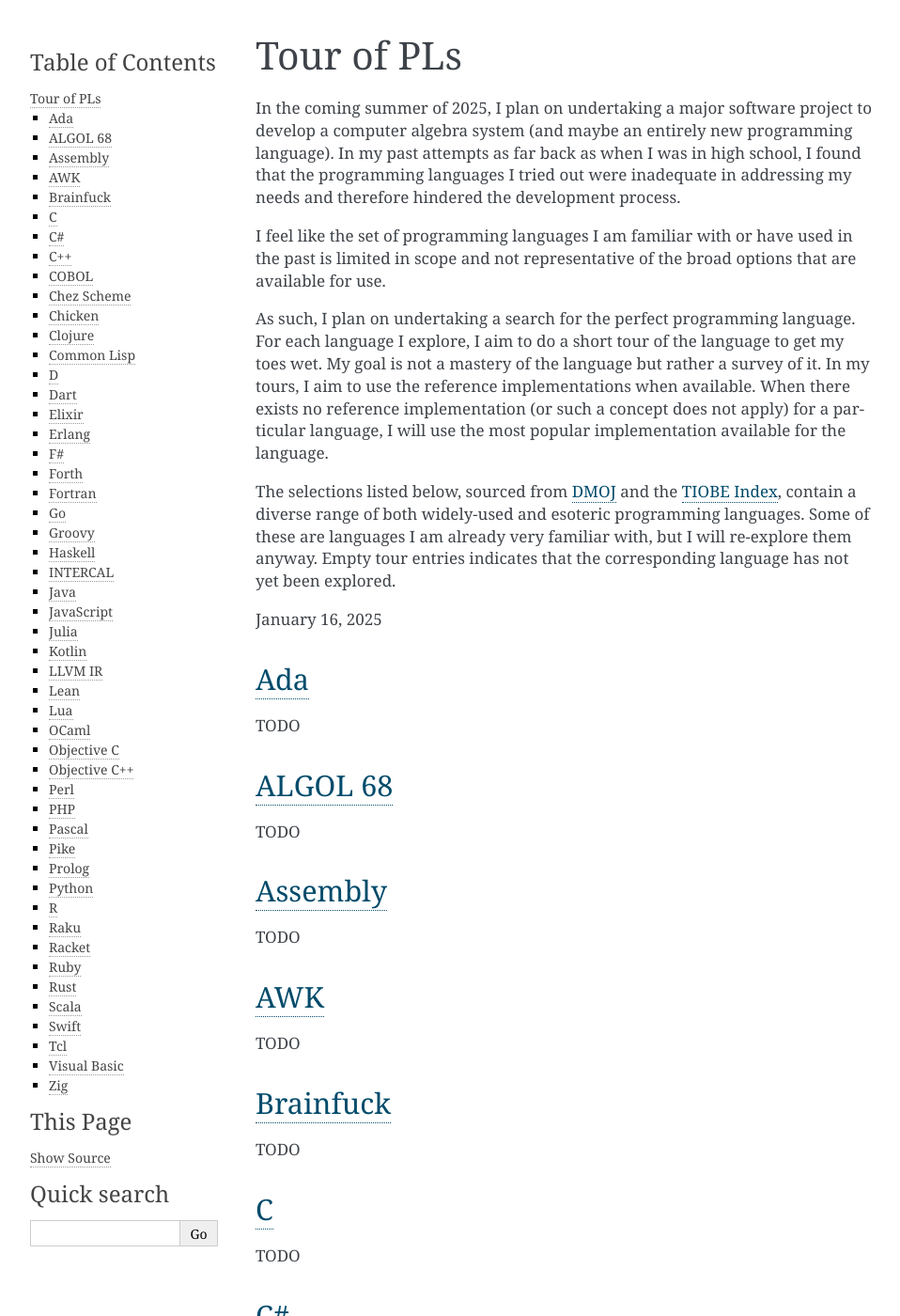
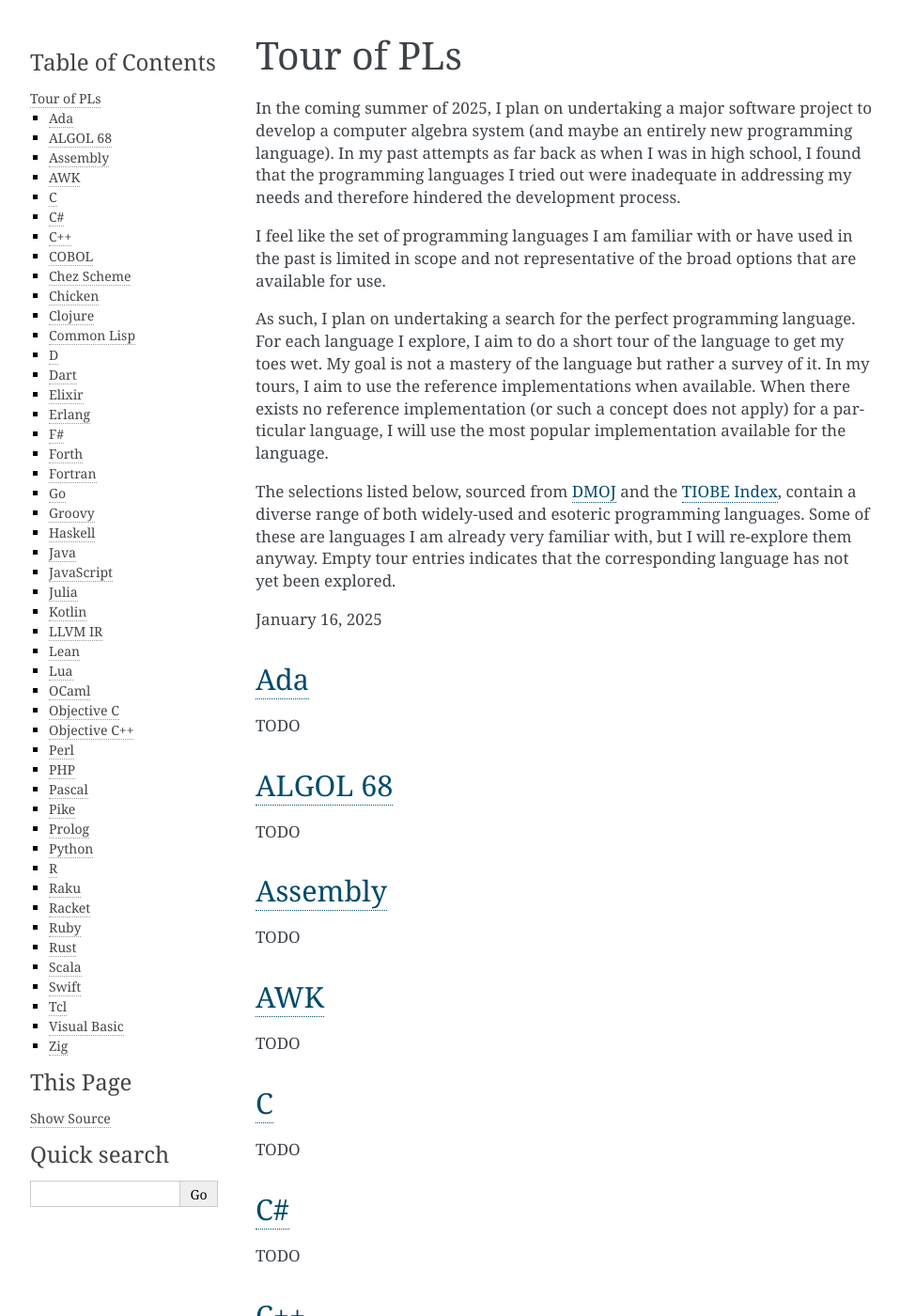
Before and after one commit to AussieSeaweed/personal-website, a Sphinx documentation site: the page built from source/random/pl-tour.rst, in a window 1280 px wide and 1400 px high. Shown: the whole window at 94% size, without its empty margins (148-1106 px from the left). Built offline with Sphinx 7.4.7, drawn with Linux system fonts in a browser that asks for light colours.

Commit message:
Remove "Meme" languages

```diff
--- a/source/random/pl-tour.rst
+++ b/source/random/pl-tour.rst
@@ -28,11 +28,6 @@ TODO
 
 `AWK <https://en.wikipedia.org/wiki/AWK>`_
 ------------------------------------------
-
-TODO
-
-`Brainfuck <https://brainfuck.org/>`_
--------------------------------------
 
 TODO
 
@@ -133,11 +128,6 @@ A skilled programmer, after looking at my Python code, once asked me whether or
 After getting familiar with functional programming (previously OCaml and now Haskell), I am quite certain it was indeed a compliment! However, the short 5-minute tutorial I tried on their website doesn't seem to do justice to the language. Overall, it seems more or less similar to OCaml which I just learned. I have yet to learn some concepts I know exist in Haskell like Monads. I might come back to this to learn more.
 
 `Januar 19, 2025 <https://www.haskell.org/>`_
-
-`INTERCAL <https://en.wikipedia.org/wiki/INTERCAL>`_
-----------------------------------------------------
-
-TODO
 
 `Java <https://www.java.com/en/>`_
 ----------------------------------
```
